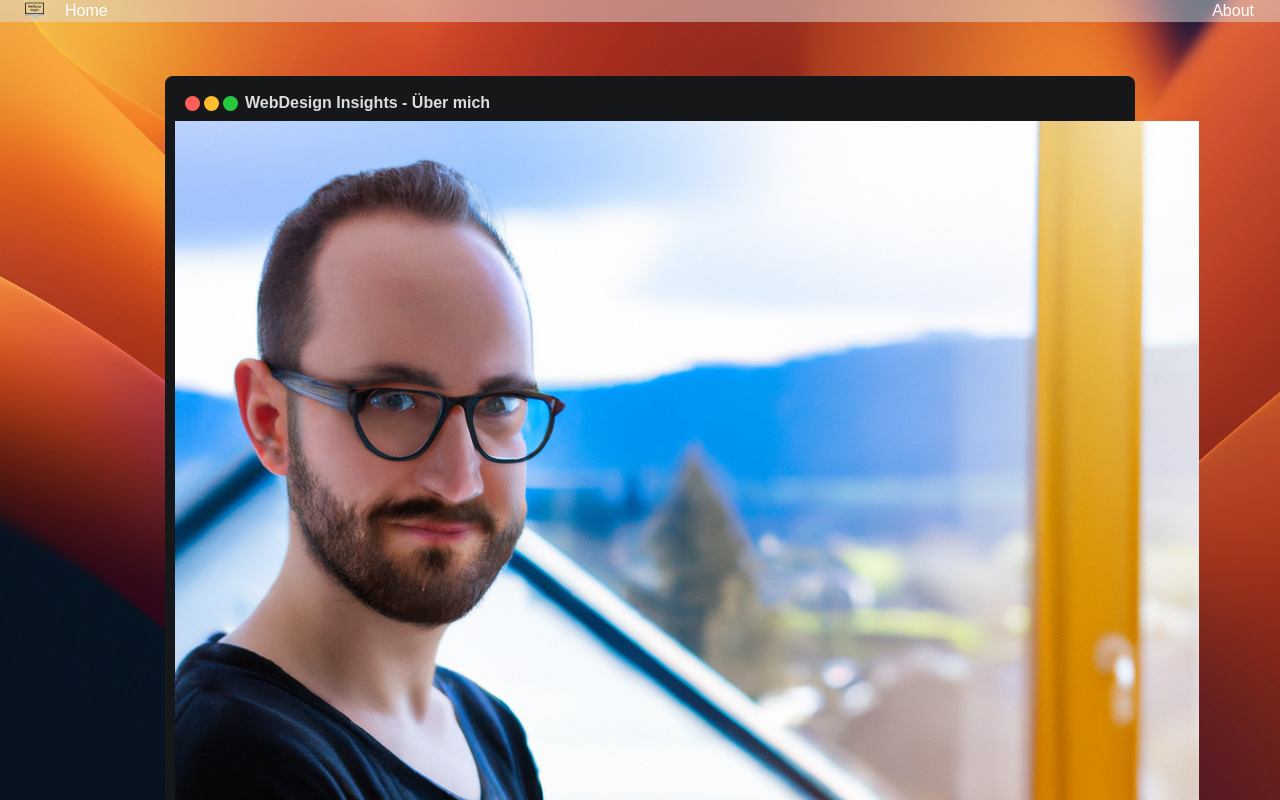
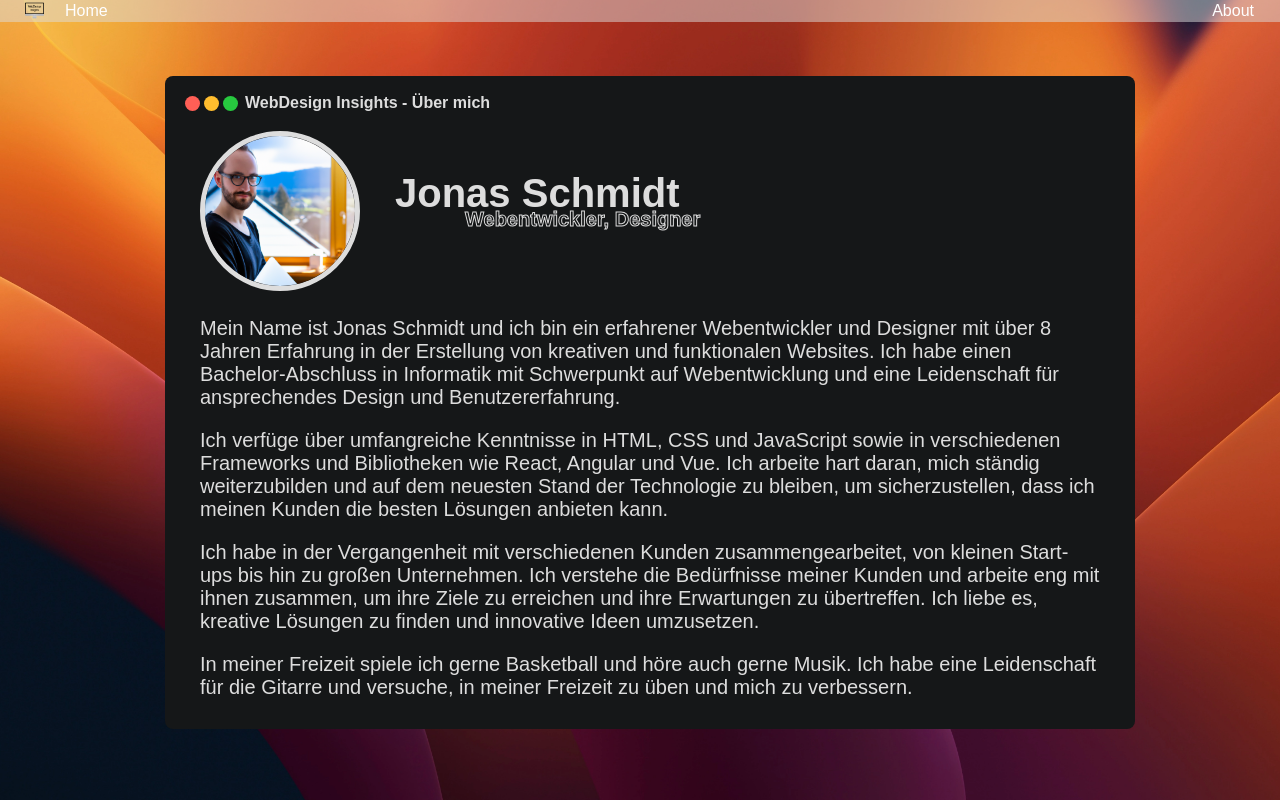
Before and after one commit to TheDesignCraftYT/school-blog, a plain HTML site: page about.html in a window 1280 px wide. Shown: the top 800 px of the page. Drawn offline with Linux system fonts and the light colour scheme.

Commit message:
Updated about.css

```diff
--- a/css/about.css
+++ b/css/about.css
@@ -2,3 +2,32 @@
     padding-inline: 25px;
     font-size: 20px;
 }
+
+div#content img {
+    display: inline-block;
+    position: relative;
+    height: 150px;
+    width: 150px;
+    border: 5px #dddddd solid;
+    border-radius: 100%;
+    margin-left: 25px;
+    margin-top: 10px;
+}
+
+div#content h3 {
+    display: inline-block;
+    position: absolute;
+    left: 230px;
+    top: 55px;
+    font-size: 40px;
+}
+
+div#content h4 {
+    display: inline-block;
+    position: absolute;
+    left: 300px;
+    top: 105px;
+    font-size: 20px;
+    color: rgba(0,0,0,0);
+    -webkit-text-stroke: 1px #dddddd;
+}
```
